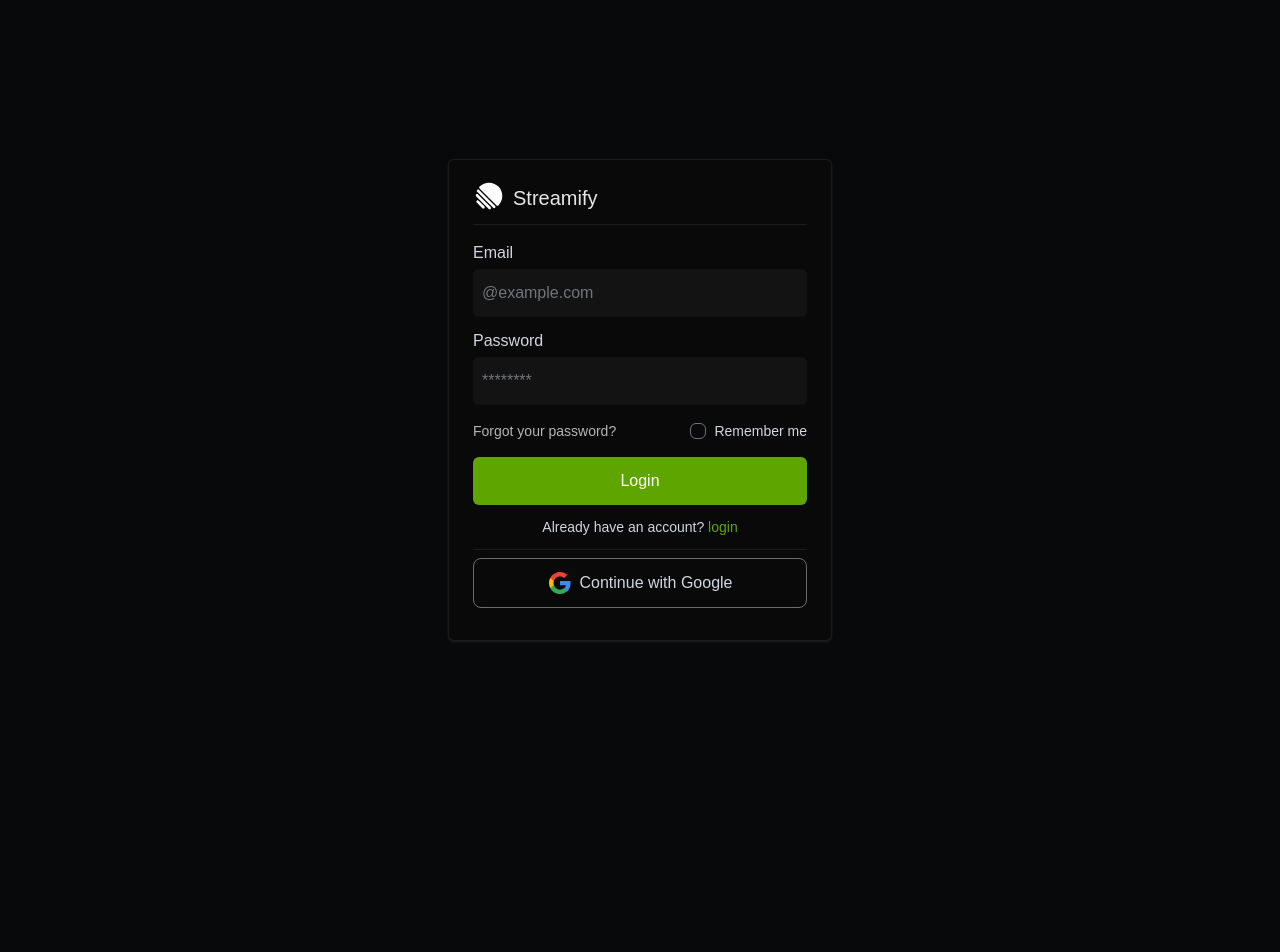
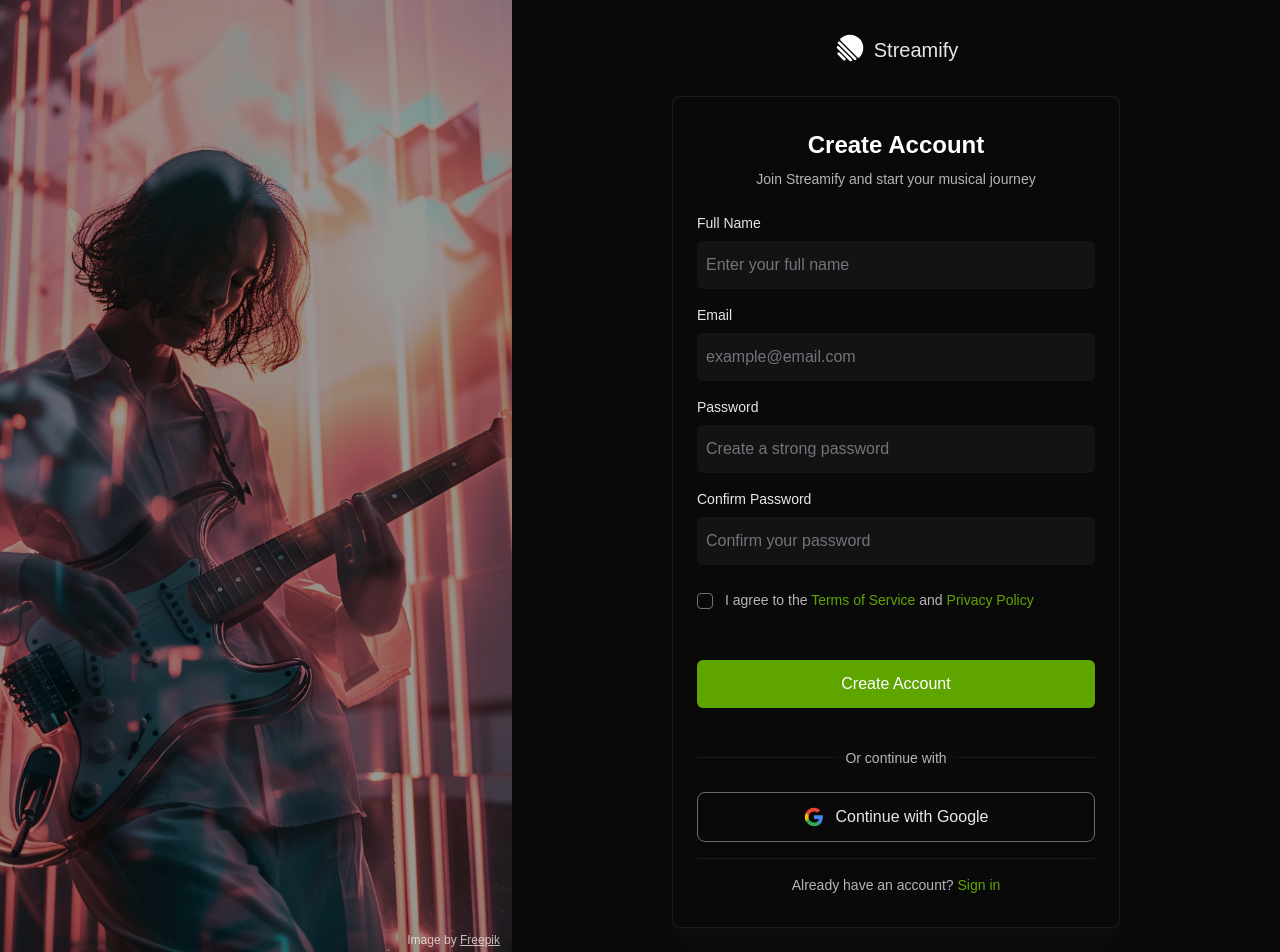
Before and after one commit to NikhilKatkuri/streamify-frontend, a Next.js app: page /auth/signup in a window 1280 px wide. Shown: the top 952 px of the page. Before the commit the page ends 800 px from the top, so only its background shows below. Built offline with nearby package versions, Linux system fonts and the light colour scheme.

Commit message:
feat: added signup screen UI

```diff
--- a/src/app/auth/signup/page.tsx
+++ b/src/app/auth/signup/page.tsx
@@ -1,51 +1,121 @@
+"use client";
+
+import LogoButton from "@/components/common/LogoButton";
 import Input from "@/components/inputs/input";
-import Image from "next/image";
 import Link from "next/link";
-import React from "react";
+import React, { useEffect, useState } from "react";
 
 function SignUp() {
+  const [bgClass, setBgClass] = useState("auth-screen-bg-1");
+
+  useEffect(() => {
+    // Randomly select between the two background classes
+    const backgrounds = ["auth-screen-bg-1", "auth-screen-bg-2"];
+    const randomBg =
+      backgrounds[Math.floor(Math.random() * backgrounds.length)];
+    setBgClass(randomBg);
+  }, []);
+
   return (
-    <div className="h-screen w-screen flex items-center justify-center">
-      <div className="w-full max-w-[90%] min-[500px]:max-w-96 bg-thin border border-thin-border shadow shadow-thin-border rounded-md px-4 sm:px-6 py-5 flex flex-col gap-1 items-start">
-        <div className="flex items-end-safe pb-3 border-b w-full border-thin-border ">
-          <button className="flex  items-end-safe">
-            <Image
-              src="/images/streamify.svg"
-              alt="Streamify Logo"
-              height={24}
-              width={24}
-              className="h-8 w-8 mr-2"
-            />
-            <p className="font-medium text-white/90 text-xl">Streamify</p>
-          </button>
+    <div className="h-screen  grid grid-cols-1 lg:grid-cols-[40%_60%]">
+      {/* Background Image Section */}
+      <div
+        className={`h-full w-full ${bgClass} max-lg:fixed inset-0 z-0 relative`}
+      >
+        <div className="absolute inset-0 bg-black/40"></div>
+        <div className="absolute right-3 bottom-3 text-white/70 text-xs">
+          <span>
+            Image by{" "}
+            <a
+              href="https://www.freepik.com"
+              target="_blank"
+              rel="noopener noreferrer"
+              className="underline hover:text-white transition-colors"
+            >
+              Freepik
+            </a>
+          </span>
         </div>
-        <div className="flex flex-col gap-3 w-full py-3">
-          <div className="flex flex-col gap-1">
-            <h1>Email</h1>
+      </div>
+
+      {/* Form Section */}
+      <div className="relative z-10 flex items-center justify-center p-0 lg:p-8 bg-background/95 lg:bg-background">
+        <div className="w-full max-w-md">
+          {/* Logo */}
+          <div className="flex items-center justify-center mb-8 max-md:mt-6">
+            <LogoButton />
+          </div>
+
+          {/* Form Container */}
+          <div className="bg-thin border border-thin-border shadow-xl shadow-thin-border/20 rounded-lg px-6 py-8">
+            {/* Header */}
+            <div className="text-center mb-6">
+              <h1 className="text-2xl font-bold text-white mb-2">
+                Create Account
+              </h1>
+              <p className="text-white/70 text-sm">
+                Join Streamify and start your musical journey
+              </p>
+            </div>
+
+            {/* Form Fields */}
+            <div className="space-y-4">
+              {/* Full Name */}
+              <div>
+                <label className="block text-sm font-medium text-white/90 mb-2">
+                  Full Name
+                </label>
                 <Input
-              placeholder="@example.com"
+                  placeholder="Enter your full name"
                   className="px-3"
                   variant="filled"
                 />
               </div>
-          <div className="flex flex-col gap-1">
-            <h1>Password</h1>
+
+              {/* Email */}
+              <div>
+                <label className="block text-sm font-medium text-white/90 mb-2">
+                  Email
+                </label>
                 <Input
-              placeholder="********"
-              type="password"
+                  type="email"
+                  placeholder="example@email.com"
                   className="px-3"
                   variant="filled"
                 />
               </div>
-          <div className="flex items-center justify-between my-1">
-            <p className="text-sm text-white/70">Forgot your password?</p>
-            <div className="flex items-center gap-2 cursor-pointer">
-              <label className="cursor-pointer relative">
-                <input id="remember" type="checkbox" className="peer hidden" />
-                <span
-                  className="h-4 w-4 rounded-md border border-gray-500 flex items-center justify-center
-               peer-checked:bg-green-600 peer-checked:border-green-600 transition-all"
-                ></span>
+
+              {/* Password */}
+              <div>
+                <label className="block text-sm font-medium text-white/90 mb-2">
+                  Password
+                </label>
+                <Input
+                  type="password"
+                  placeholder="Create a strong password"
+                  className="px-3"
+                  variant="filled"
+                />
+              </div>
+
+              {/* Confirm Password */}
+              <div>
+                <label className="block text-sm font-medium text-white/90 mb-2">
+                  Confirm Password
+                </label>
+                <Input
+                  type="password"
+                  placeholder="Confirm your password"
+                  className="px-3"
+                  variant="filled"
+                />
+              </div>
+
+              {/* Terms and Conditions */}
+              <div className="flex items-start gap-3 py-2">
+                <label className="cursor-pointer relative mt-1">
+                  <input type="checkbox" className="peer hidden" />
+                  <span className="h-4 w-4 rounded border border-gray-500 flex items-center justify-center peer-checked:bg-primary peer-checked:border-primary transition-all"></span>
                   <svg
                     xmlns="http://www.w3.org/2000/svg"
                     width="24"
@@ -61,30 +131,45 @@
                     <path d="M20 6 9 17l-5-5" />
                   </svg>
                 </label>
-              <span className="text-sm select-none">Remember me</span>
+                <span className="text-sm text-white/70 leading-relaxed">
+                  I agree to the{" "}
+                  <Link href="/terms" className="text-primary hover:underline">
+                    Terms of Service
+                  </Link>{" "}
+                  and{" "}
+                  <Link
+                    href="/privacy"
+                    className="text-primary hover:underline"
+                  >
+                    Privacy Policy
+                  </Link>
+                </span>
+              </div>
+
+              {/* Sign Up Button */}
+              <button className="w-full h-12 bg-primary hover:bg-lime-500 text-white font-medium rounded-md transition-all duration-200 active:scale-[0.98] mt-6">
+                Create Account
+              </button>
+
+              {/* Divider */}
+              <div className="relative my-6">
+                <div className="absolute inset-0 flex items-center">
+                  <div className="w-full border-t border-thin-border"></div>
+                </div>
+                <div className="relative flex justify-center text-sm">
+                  <span className="px-3 bg-thin text-white/70">
+                    Or continue with
+                  </span>
                 </div>
               </div>
 
-          <div className="w-full">
-            <button className="h-12 w-full cursor-pointer rounded-md bg-primary hover:bg-lime-500 text-white active:scale-[0.98] transition-all ease-in-out duration-200">
-              Login
-            </button>
-          </div>
-          <div className="flex flex-col gap-2 items-center ">
-            <div className="pb-3  w-full border-b border-thin-border">
-              <p className="text-sm text-center">
-                Already have an account?{" "}
-                <Link href="/auth/login" className="text-primary">
-                    login
-                </Link>
-              </p>
-            </div>
-            <button className="w-full py-3 rounded-lg flex items-center justify-center cursor-pointer  px-6 gap-2 border border-outline hover:shadow-md active:scale-[0.98] transition-all ease-in-out duration-200">
+              {/* Google Sign Up */}
+              <button className="w-full py-3 rounded-lg flex items-center justify-center gap-3 border border-outline hover:shadow-md hover:bg-thin-border/30 transition-all duration-200 active:scale-[0.98]">
                 <svg
                   xmlns="http://www.w3.org/2000/svg"
-                height="24"
+                  height="20"
                   viewBox="0 0 24 24"
-                width="24"
+                  width="20"
                 >
                   <path
                     d="M22.56 12.25c0-.78-.07-1.53-.2-2.25H12v4.26h5.92c-.26 1.37-1.04 2.53-2.21 3.31v2.77h3.57c2.08-1.92 3.28-4.74 3.28-8.09z"
@@ -104,8 +189,22 @@
                   />
                   <path d="M1 1h22v22H1z" fill="none" />
                 </svg>
-              <span className="">Continue with Google</span>
+                <span className="text-white/90">Continue with Google</span>
               </button>
+
+              {/* Login Link */}
+              <div className="text-center pt-4 border-t border-thin-border">
+                <p className="text-sm text-white/70">
+                  Already have an account?{" "}
+                  <Link
+                    href="/auth/login"
+                    className="text-primary hover:underline font-medium"
+                  >
+                    Sign in
+                  </Link>
+                </p>
+              </div>
+            </div>
           </div>
         </div>
       </div>
--- a/src/app/globals.css
+++ b/src/app/globals.css
@@ -29,6 +29,7 @@
     transparent
   );
 }
+
 body {
   background: var(--background);
   color: var(--foreground);
@@ -43,6 +44,7 @@
   --scrollbar-size-active: 10px;
   --scrollbar-gap: 4px;
 }
+
 ::-webkit-scrollbar {
   background: var(--scrollbar-color);
   width: var(--scrollbar-size);
@@ -81,3 +83,16 @@
     rotate: 0;
   }
 }
+
+.auth-screen-bg-1{
+  background: url('/images/photorealistic-view-tree-nature-with-branches-trunk.avif');
+  background-repeat: no-repeat;
+  background-position: center;
+  background-size: cover;
+}
+.auth-screen-bg-2{
+  background: url('/images/musician-playing-electric-guitar.avif');
+  background-repeat: no-repeat;
+  background-size: cover;
+  background-position: center right;
+}
```
Also changed, not shown: public/images/musician-playing-electric-guitar.avif (added), 1 other file (tests, documents, lock files or other folders). Lines whose indentation alone changed are shown as unchanged.
